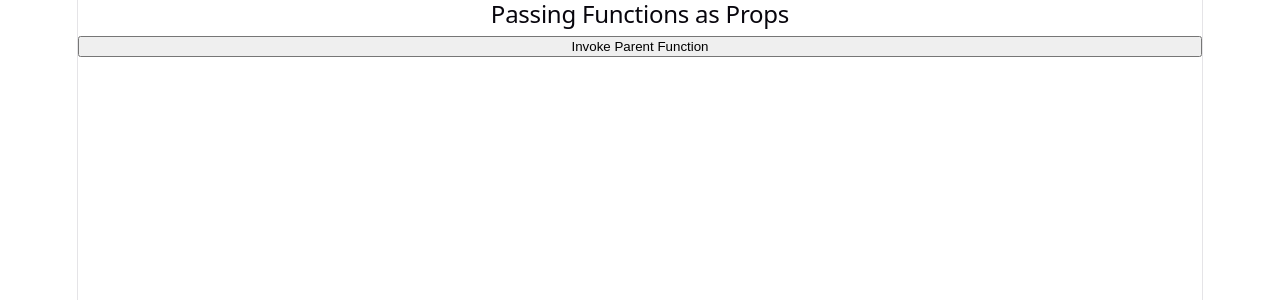
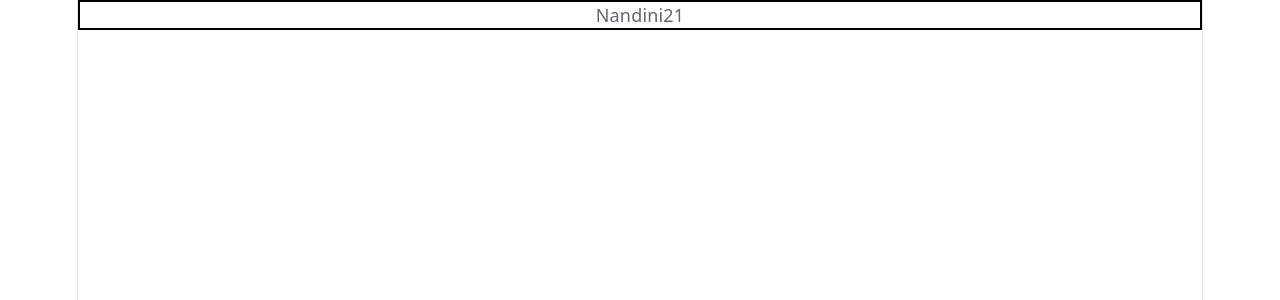
Before and after one commit to nandinirrr2450-source/MERN_Stu_FebMay26_Mys, a React (Vite) app in the folder W9/D2/prop-example-app/: page / in a window 1280 px wide. Shown: the top 300 px of the page. Built offline with nearby package versions, Linux system fonts and the light colour scheme.

Commit message:
added Prop validation

```diff
--- a/W9/D2/prop-example-app/src/App.jsx
+++ b/W9/D2/prop-example-app/src/App.jsx
@@ -9,6 +9,7 @@ import { ObjectsArrayProps } from "./components/p7.jsx"
 import { PropsImmutability } from "./components/p8.jsx"
 import { PropState } from "./components/p9.jsx"
 import { FunctionProps } from "./components/p10.jsx"
+import { PropTypesDemo } from "./components/p11.jsx"
 import './App.css'
 
 function App() {
@@ -24,7 +25,8 @@ function App() {
         {/* <ObjectsArrayProps/> */}
         {/* <PropsImmutability/> */}
         {/* <PropState/> */}
-        <FunctionProps/>
+        {/* <FunctionProps/> */}
+        <PropTypesDemo/>
     </>
   )
 }
```
